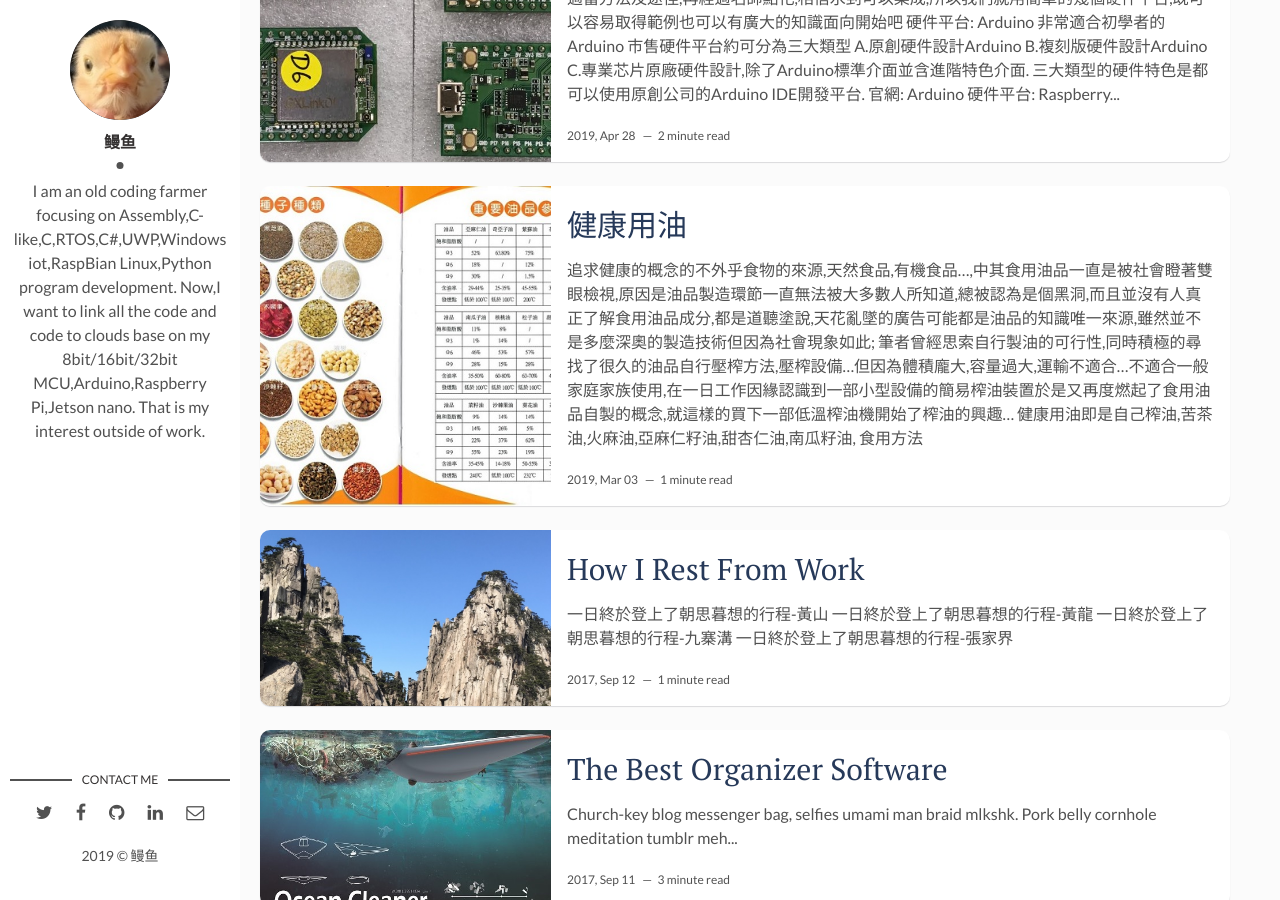
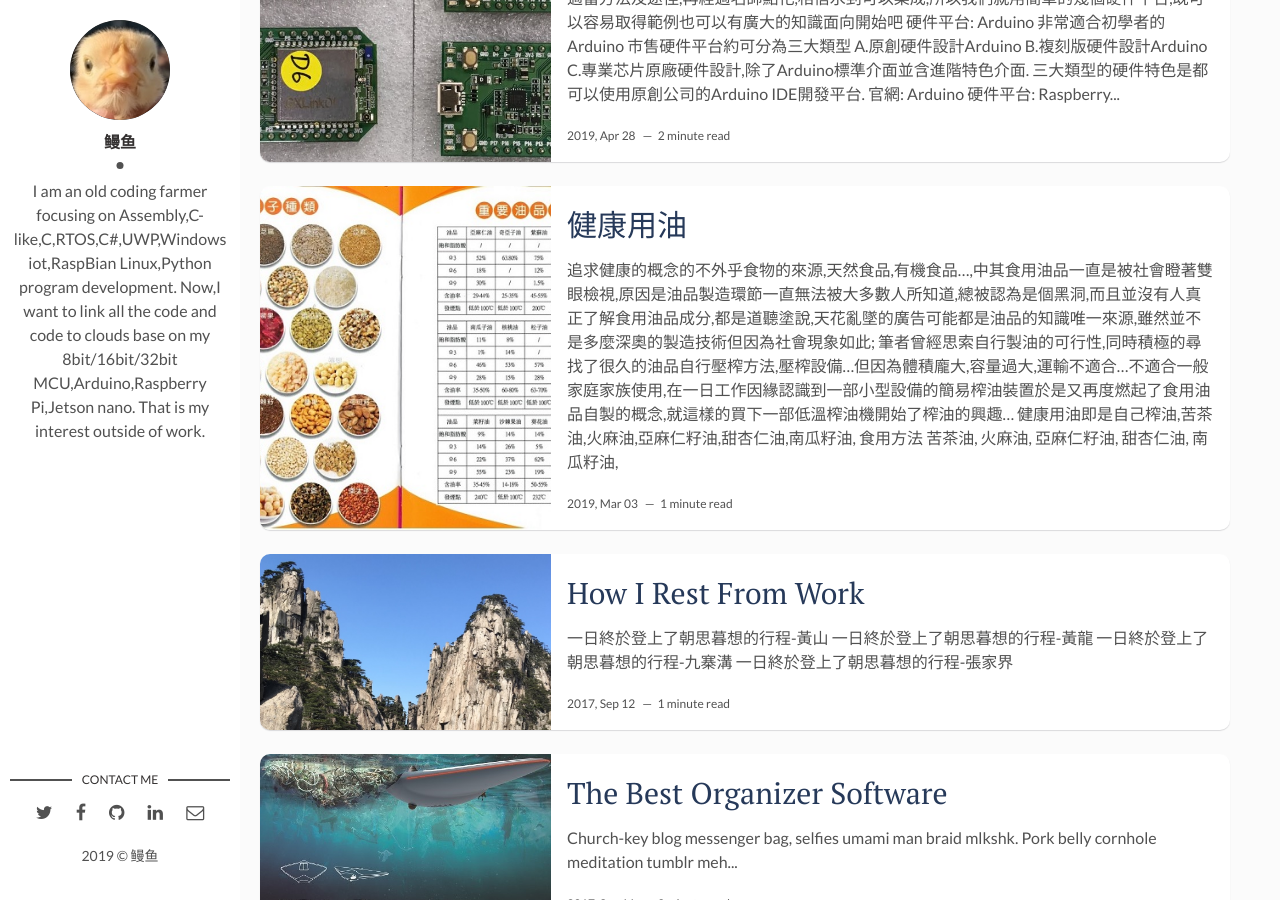
Before and after one commit to louisopen/louisopen.github.io, a Jekyll site: the page built from index.html, in a window 1280 px wide and 900 px high, scrolled down 554 px. Built offline with Jekyll 4.4.1, drawn with Linux system fonts in a browser that asks for light colours; the list of posts is cut into pages by our own code.

Commit message:
update post

```diff
--- a/_posts/2019-03-03-Homemade cooking-oil.markdown
+++ b/_posts/2019-03-03-Homemade cooking-oil.markdown
@@ -13,3 +13,8 @@ tags: [苦茶油, 火麻油, 亞麻仁, 杏仁油, 南瓜籽油] # add tag
 健康用油即是自己榨油,苦茶油,火麻油,亞麻仁籽油,甜杏仁油,南瓜籽油,
 
 ### 食用方法
+苦茶油,
+火麻油,
+亞麻仁籽油,
+甜杏仁油,
+南瓜籽油,
```
